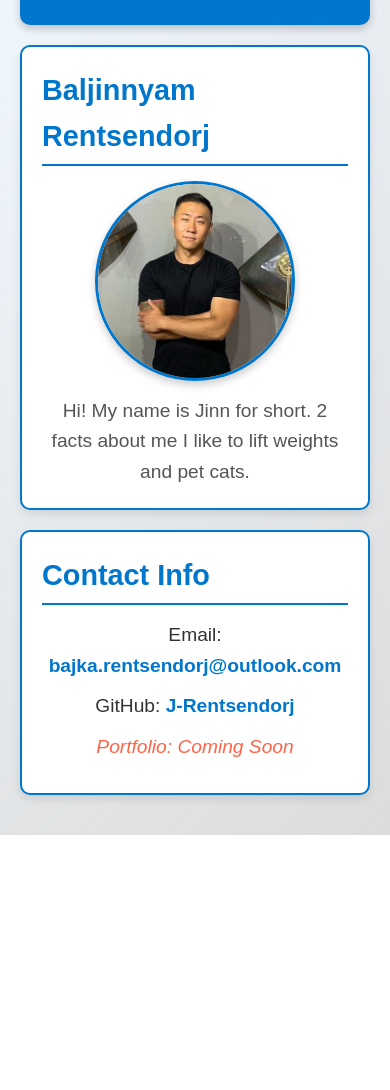
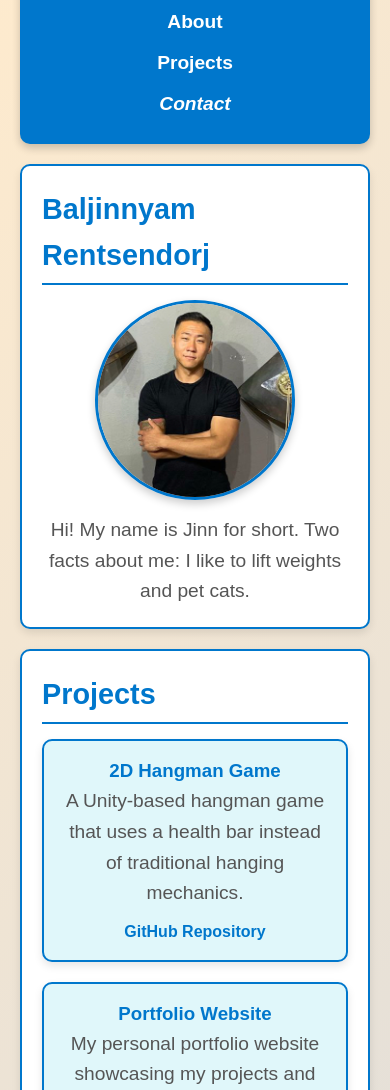
Before and after one commit to J-Rentsendorj/Jinn-Bio, a plain HTML site: page index.html in a window 390 px wide. Shown: the part 99-1189 px from the top of the page. Before the commit the page ends 934 px from the top, so only its background shows below. Drawn offline with Linux system fonts and the light colour scheme.

Commit message:
Updated bio page with navigation, projects section, flexbox, and responsive design

```diff
--- a/index.html
+++ b/index.html
@@ -1,4 +1,4 @@
-<!DOCTYPE html>
+<!-- <!DOCTYPE html>
 <html lang="en">
 <head>
     <meta charset="UTF-8">
@@ -24,4 +24,61 @@
         </ul>
     </section>
 </body>
+</html> -->
+<!DOCTYPE html>
+<html lang="en">
+<head>
+    <meta charset="UTF-8">
+    <meta name="viewport" content="width=device-width, initial-scale=1.0">
+    <title>Student Bio</title>
+    <link rel="stylesheet" href="styles.css">
+</head>
+<body>
+    <header>
+        <h1>Student Bio</h1>
+        <nav>
+            <ul>
+                <li><a href="#about">About</a></li>
+                <li><a href="#projects">Projects</a></li>
+                <li><a href="#contact">Contact</a></li>
+            </ul>
+        </nav>
+    </header>
+
+    <section id="about">
+        <h2>Baljinnyam Rentsendorj</h2>
+        <img src="profile.jpg" alt="Jin's profile picture" width="200">
+        <p>Hi! My name is Jinn for short. Two facts about me: I like to lift weights and pet cats.</p>
+    </section>
+
+    <section id="projects">
+        <h2>Projects</h2>
+        <div class="project-container">
+            <div class="project">
+                <h3>2D Hangman Game</h3>
+                <p>A Unity-based hangman game that uses a health bar instead of traditional hanging mechanics.</p>
+                <a href="https://github.com/J-Rentsendorj/Hangman-Game" target="_blank">GitHub Repository</a>
+            </div>
+            <div class="project">
+                <h3>Portfolio Website</h3>
+                <p>My personal portfolio website showcasing my projects and skills.</p>
+                <a href="https://github.com/J-Rentsendorj/Portfolio" target="_blank">GitHub Repository</a>
+            </div>
+            <div class="project">
+                <h3>Full Stack Web App</h3>
+                <p>A CRUD-based full-stack application built with React and Node.js.</p>
+                <a href="https://github.com/J-Rentsendorj/Full-Stack-App" target="_blank">GitHub Repository</a>
+            </div>
+        </div>
+    </section>
+
+    <section id="contact">
+        <h2>Contact Info</h2>
+        <ul>
+            <li>Email: <a href="mailto:bajka.rentsendorj@outlook.com">bajka.rentsendorj@outlook.com</a></li>
+            <li>GitHub: <a href="https://github.com/J-Rentsendorj">J-Rentsendorj</a></li>
+            <li>Portfolio: Coming Soon</li>
+        </ul>
+    </section>
+</body>
 </html>
--- a/styles.css
+++ b/styles.css
@@ -1,4 +1,4 @@
-* {
+/* * {
     margin: 0;
     padding: 0;
     box-sizing: border-box;
@@ -85,4 +85,181 @@ a:hover {
 ul li:last-child {
     font-style: italic;
     color: #ff6347;
+} */
+* {
+    margin: 0;
+    padding: 0;
+    box-sizing: border-box;
 }
+
+body {
+    font-family: Arial, sans-serif;
+    background: linear-gradient(135deg, #f0f8ff, #dcdcdc);
+    color: #333;
+    line-height: 1.6;
+    padding: 20px;
+}
+
+header {
+    background-color: #0077cc;
+    color: #fff;
+    text-align: center;
+    padding: 20px;
+    border-radius: 10px;
+    margin-bottom: 20px;
+    box-shadow: 0 4px 8px rgba(0, 0, 0, 0.2);
+}
+
+/* Navigation Bar */
+nav ul {
+    display: flex;
+    justify-content: center;
+    list-style: none;
+    margin-top: 10px;
+}
+
+nav ul li {
+    margin: 0 15px;
+}
+
+nav ul li a {
+    color: #fff;
+    text-decoration: none;
+    font-size: 1.2rem;
+    transition: color 0.3s;
+}
+
+nav ul li a:hover {
+    color: #f0f8ff;
+}
+
+/* Sections */
+section {
+    background: #fff;
+    border: 2px solid #0077cc;
+    border-radius: 10px;
+    padding: 20px;
+    margin-bottom: 20px;
+    box-shadow: 0 4px 8px rgba(0, 0, 0, 0.1);
+}
+
+section h2 {
+    font-size: 1.8rem;
+    color: #0077cc;
+    border-bottom: 2px solid #0077cc;
+    padding-bottom: 5px;
+    margin-bottom: 15px;
+}
+
+img {
+    display: block;
+    margin: 0 auto 15px auto;
+    border-radius: 50%;
+    border: 3px solid #0077cc;
+    box-shadow: 0 4px 8px rgba(0, 0, 0, 0.2);
+}
+
+section p {
+    text-align: center;
+    font-size: 1.2rem;
+    color: #555;
+}
+
+/* Flexbox for Projects */
+.project-container {
+    display: flex;
+    flex-wrap: wrap;
+    justify-content: center;
+    gap: 20px;
+}
+
+.project {
+    background: #e0f7fa;
+    border: 2px solid #0077cc;
+    border-radius: 10px;
+    padding: 15px;
+    width: 30%;
+    text-align: center;
+    box-shadow: 0 4px 8px rgba(0, 0, 0, 0.1);
+}
+
+.project h3 {
+    color: #0077cc;
+}
+
+.project a {
+    display: inline-block;
+    margin-top: 10px;
+    color: #0077cc;
+    font-weight: bold;
+    text-decoration: none;
+    transition: color 0.3s, text-shadow 0.3s;
+}
+
+.project a:hover {
+    color: #005fa3;
+    text-shadow: 0 0 5px rgba(0, 87, 171, 0.7);
+}
+
+/* Contact Info */
+ul {
+    list-style: none;
+    padding: 0;
+    text-align: center;
+}
+
+ul li {
+    font-size: 1.2rem;
+    margin: 10px 0;
+}
+
+a {
+    color: #0077cc;
+    text-decoration: none;
+    font-weight: bold;
+    transition: color 0.3s, text-shadow 0.3s;
+}
+
+a:hover {
+    color: #005fa3;
+    text-shadow: 0 0 5px rgba(0, 87, 171, 0.7);
+}
+
+ul li:last-child {
+    font-style: italic;
+    color: #ff6347;
+}
+
+/* Responsive Design */
+@media screen and (max-width: 768px) {
+    body {
+        background: linear-gradient(135deg, #ffebcd, #dcdcdc);
+    }
+
+    .project-container {
+        flex-direction: column;
+        align-items: center;
+    }
+
+    .project {
+        width: 80%;
+    }
+}
+
+@media screen and (max-width: 480px) {
+    header h1 {
+        font-size: 2rem;
+    }
+
+    nav ul {
+        flex-direction: column;
+    }
+
+    nav ul li {
+        margin: 5px 0;
+    }
+
+    .project {
+        width: 100%;
+    }
+}
```
